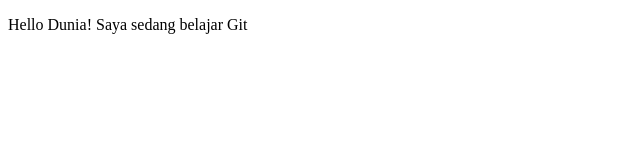
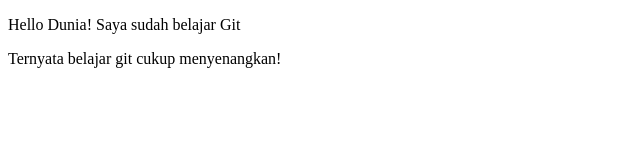
Before and after one commit to alwizzz/alwizzz-PRAK11GITRPL, a plain HTML site: page index.html in a window 1280 px wide. Shown: the whole page, without its empty margins (0-640 px from the left). Drawn offline with Linux system fonts and the light colour scheme.

Commit message:
prpl12 perubahan index.html

```diff
--- a/index.html
+++ b/index.html
@@ -7,6 +7,7 @@
     <title>Belajar Git - Project 01</title>
 </head>
 <body>
-    <p>Hello Dunia! Saya sedang belajar Git</p>
+    <p>Hello Dunia! Saya sudah belajar Git</p>
+    <p>Ternyata belajar git cukup menyenangkan!</p>
 </body>
 </html>
```
